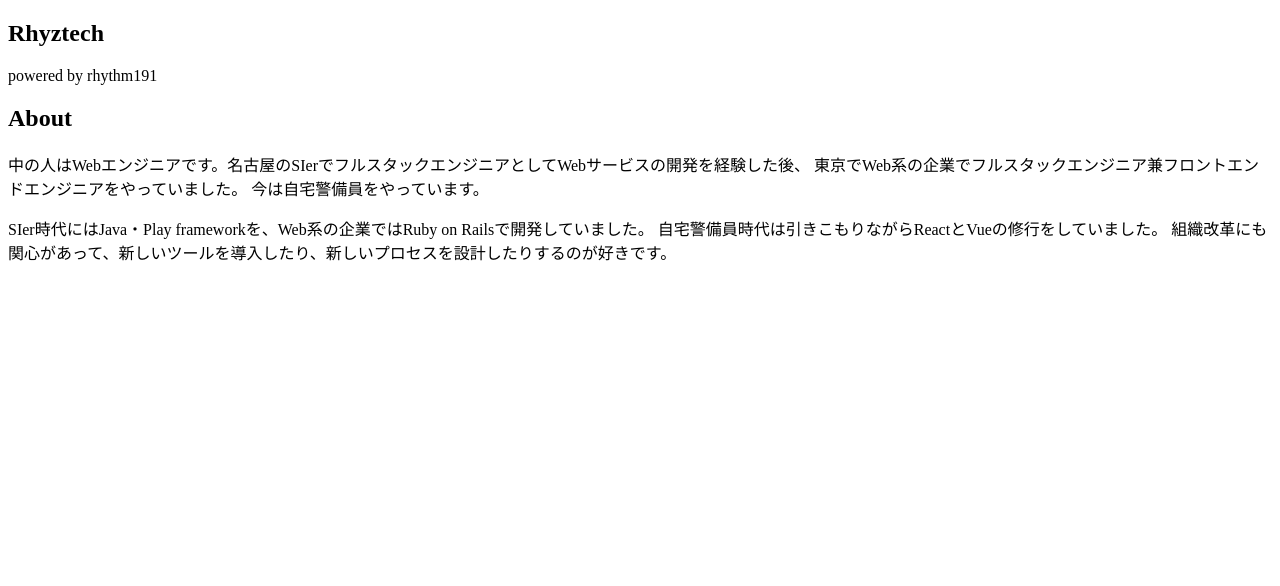
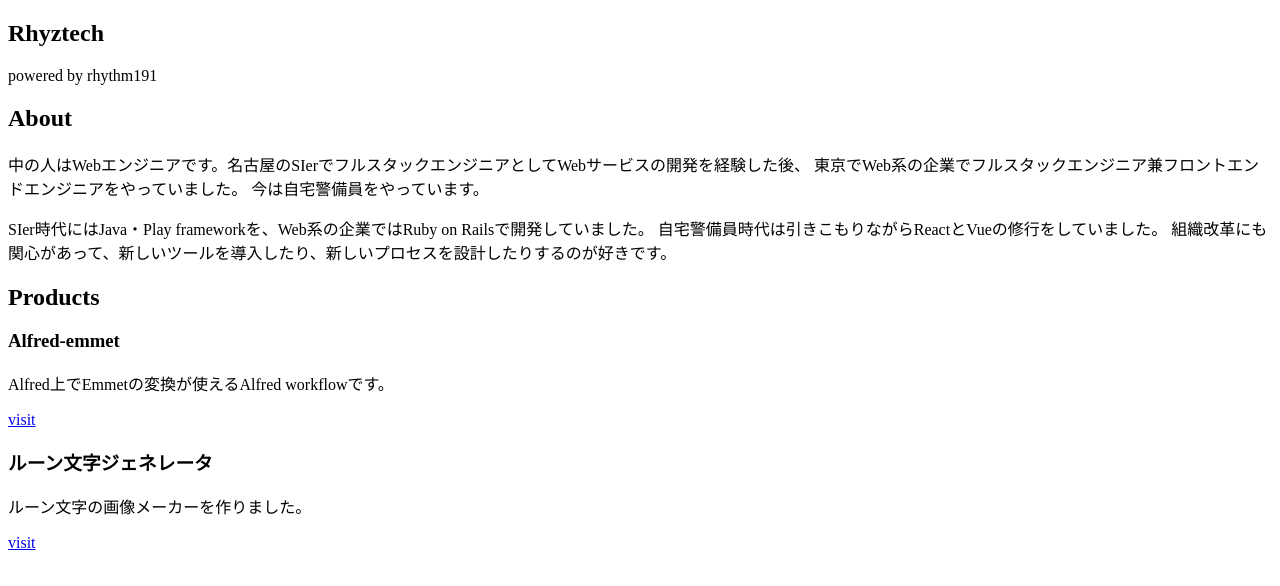
Before and after one commit to rhythm191/website, a Next.js app: page / in a window 1280 px wide. Shown: the top 586 px of the page. Built offline with nearby package versions, Linux system fonts and the light colour scheme.

Commit message:
add products section

```diff
--- a/pages/index.jsx
+++ b/pages/index.jsx
@@ -8,12 +8,12 @@ export default function Index() {
         <meta name="description" content="Rhyztech is tech team powered by rhythm191" />
       </Head>
 
-      <section>
+      <section id="hero-section">
         <h1>Rhyztech</h1>
         <p>powered by rhythm191</p>
       </section>
 
-      <section>
+      <section id="about">
         <h2>About</h2>
         <p>
           中の人はWebエンジニアです。名古屋のSIerでフルスタックエンジニアとしてWebサービスの開発を経験した後、
@@ -26,6 +26,20 @@ export default function Index() {
           組織改革にも関心があって、新しいツールを導入したり、新しいプロセスを設計したりするのが好きです。
         </p>
       </section>
+
+      <section id="products">
+        <h2>Products</h2>
+        <div>
+          <h3>Alfred-emmet</h3>
+          <p>Alfred上でEmmetの変換が使えるAlfred workflowです。</p>
+          <a href="https://www.npmjs.com/package/alfred-emmet">visit</a>
+        </div>
+        <div>
+          <h3>ルーン文字ジェネレータ</h3>
+          <p>ルーン文字の画像メーカーを作りました。</p>
+          <a href="https://rune-generator.firebaseapp.com/">visit</a>
+        </div>
+      </section>
     </main>
   );
 }
```
Also changed, not shown: assets/style.scss (added).
